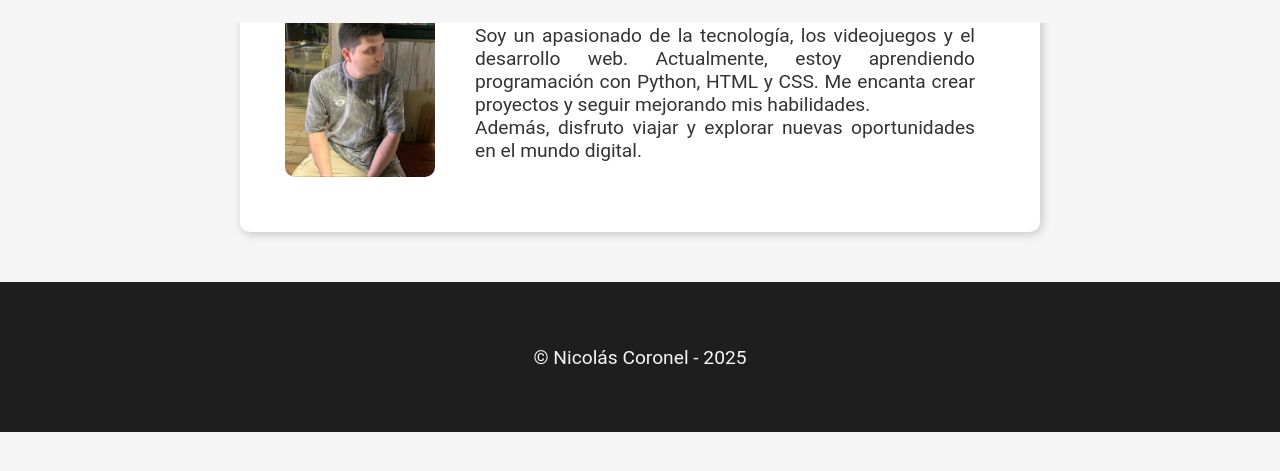
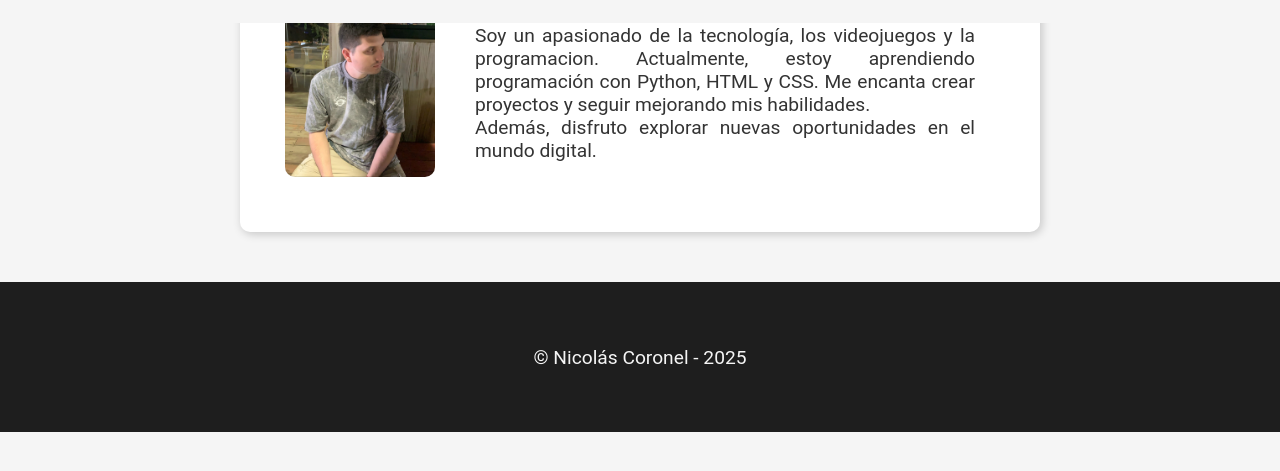
Before and after one commit to Nick-devPY/Tercer-Desafio, a plain HTML site: page HTMLyCSS/templates/principal/presentacion.html in a window 1280 px wide. Shown: the part 65-536 px from the top of the page. Drawn offline with Linux system fonts and the light colour scheme.

Commit message:
Agregar plantilla HTML para el portafolio y actualizar texto en la presentación

```diff
--- a/HTMLyCSS/templates/principal/presentacion.html
+++ b/HTMLyCSS/templates/principal/presentacion.html
@@ -21,8 +21,8 @@
         <section class="sobre-mi">
             <img src="../../Images/perfilNico.jpeg" alt="Foto de Nicolás Coronel">  <!-- Imagen tuya -->
             <div class="texto">
-                <p>Soy un apasionado de la tecnología, los videojuegos y el desarrollo web. Actualmente, estoy aprendiendo programación con Python, HTML y CSS. Me encanta crear proyectos y seguir mejorando mis habilidades.</p>
-                <p>Además, disfruto viajar y explorar nuevas oportunidades en el mundo digital.</p>
+                <p>Soy un apasionado de la tecnología, los videojuegos y la programacion. Actualmente, estoy aprendiendo programación con Python, HTML y CSS. Me encanta crear proyectos y seguir mejorando mis habilidades.</p>
+                <p>Además, disfruto explorar nuevas oportunidades en el mundo digital.</p>
             </div>
         </section>
     </main>
```
Also changed, not shown: HTMLyCSS/templates/principal/portafolio.html (+12 -0 lines).
